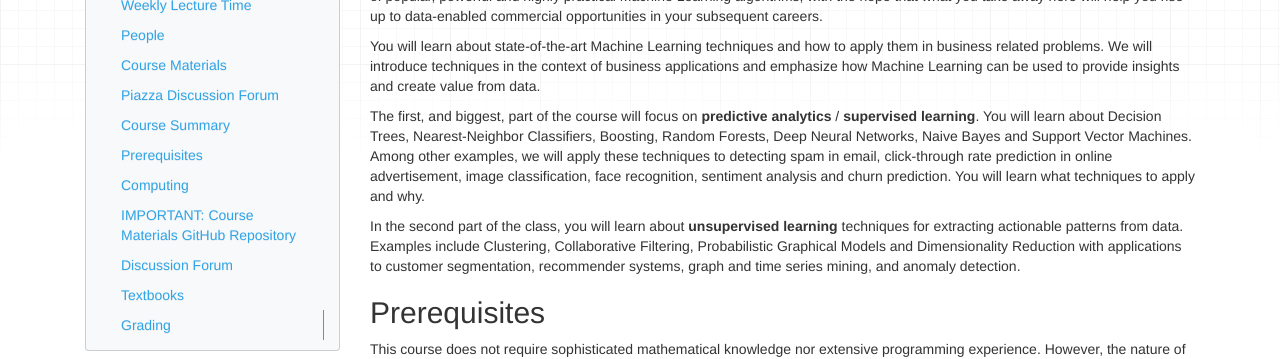
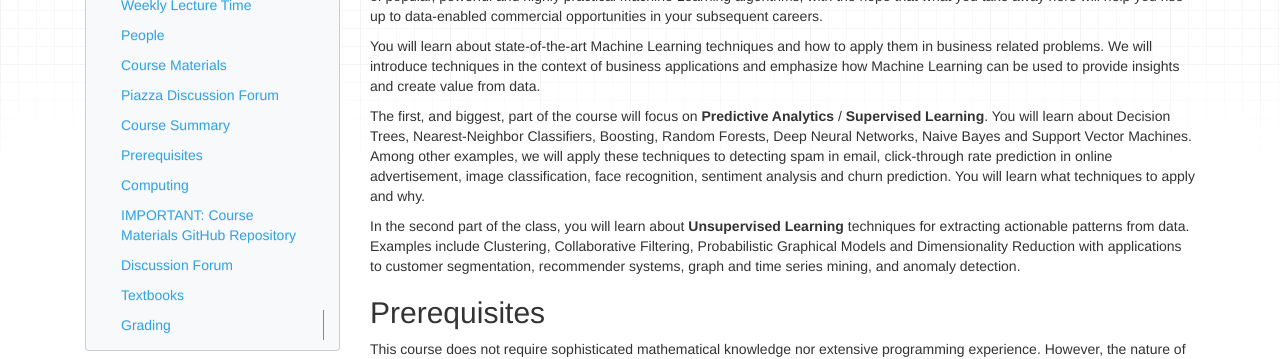
Before and after one commit to ChicagoBoothML/MachineLearning_Fall2015, an MkDocs documentation site: the page built from docs/index.md, in a window 1280 px wide and 900 px high, scrolled down 908 px. Shown: the part 152-511 px from the top of the window. Built offline with MkDocs 1.6.1, drawn with Linux system fonts in a browser that asks for light colours; nearby versions of some CDN libraries; old or Windows-style settings are respelled for this version of MkDocs.

Commit message:
update homepage

```diff
--- a/docs/index.md
+++ b/docs/index.md
@@ -59,14 +59,14 @@ You will learn about state-of-the-art Machine Learning techniques and how to app
 We will introduce techniques in the context of business applications and
 emphasize how Machine Learning can be used to provide insights and create value from data.
 
-The first, and biggest, part of the course will focus on **predictive analytics** / **supervised learning**.
+The first, and biggest, part of the course will focus on **Predictive Analytics** / **Supervised Learning**.
 You will learn about Decision Trees, Nearest-Neighbor Classifiers, Boosting, Random Forests,
 Deep Neural Networks, Naive Bayes and Support Vector Machines.
 Among other examples, we will apply these techniques to detecting spam in email,
 click-through rate prediction in online advertisement, image classification, face recognition,
 sentiment analysis and churn prediction. You will learn what techniques to apply and why.
 
-In the second part of the class, you will learn about **unsupervised learning** techniques for
+In the second part of the class, you will learn about **Unsupervised Learning** techniques for
 extracting actionable patterns from data. Examples include Clustering, Collaborative Filtering,
 Probabilistic Graphical Models and Dimensionality Reduction with applications to customer segmentation,
 recommender systems, graph and time series mining, and anomaly detection.
```
